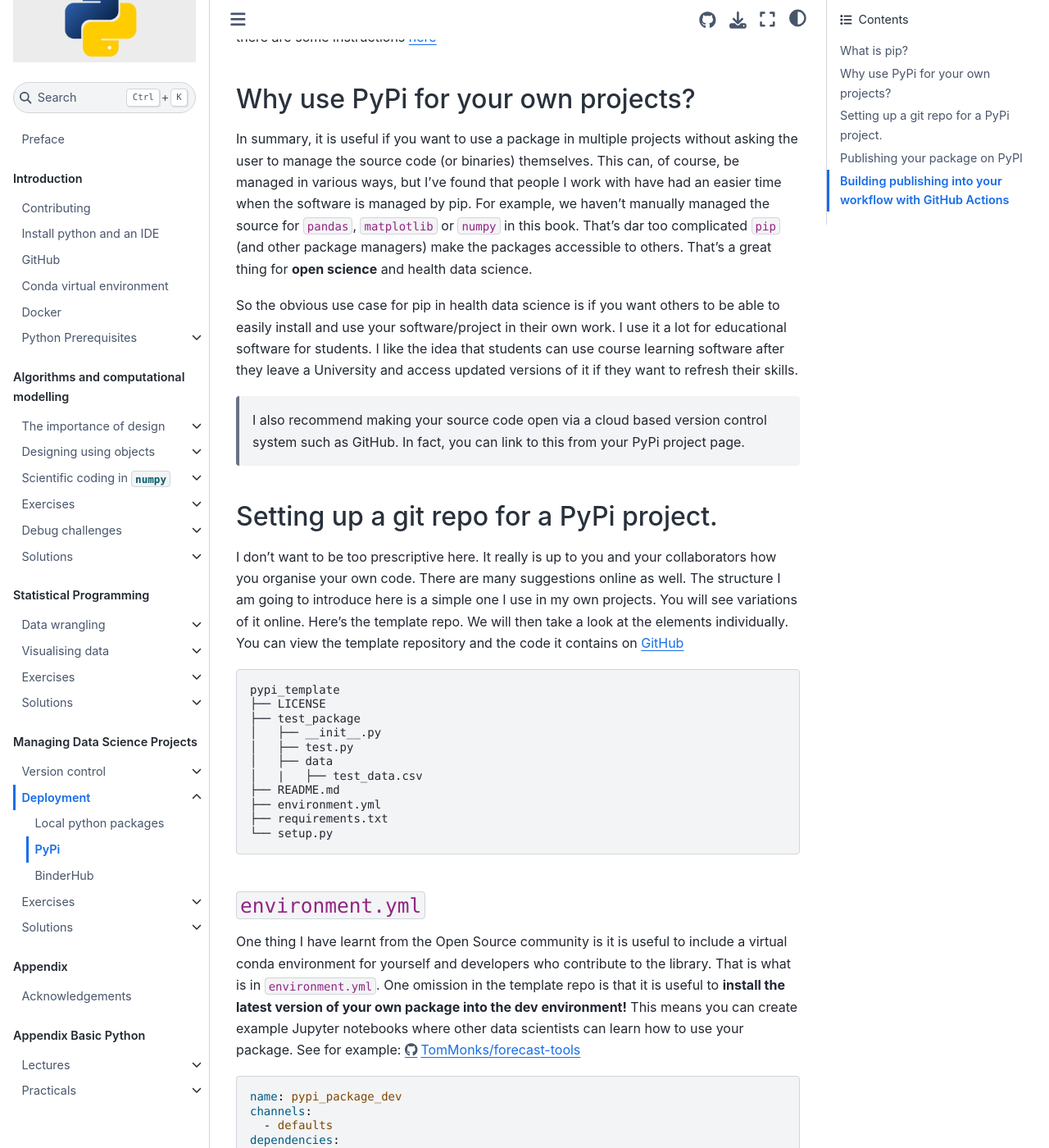
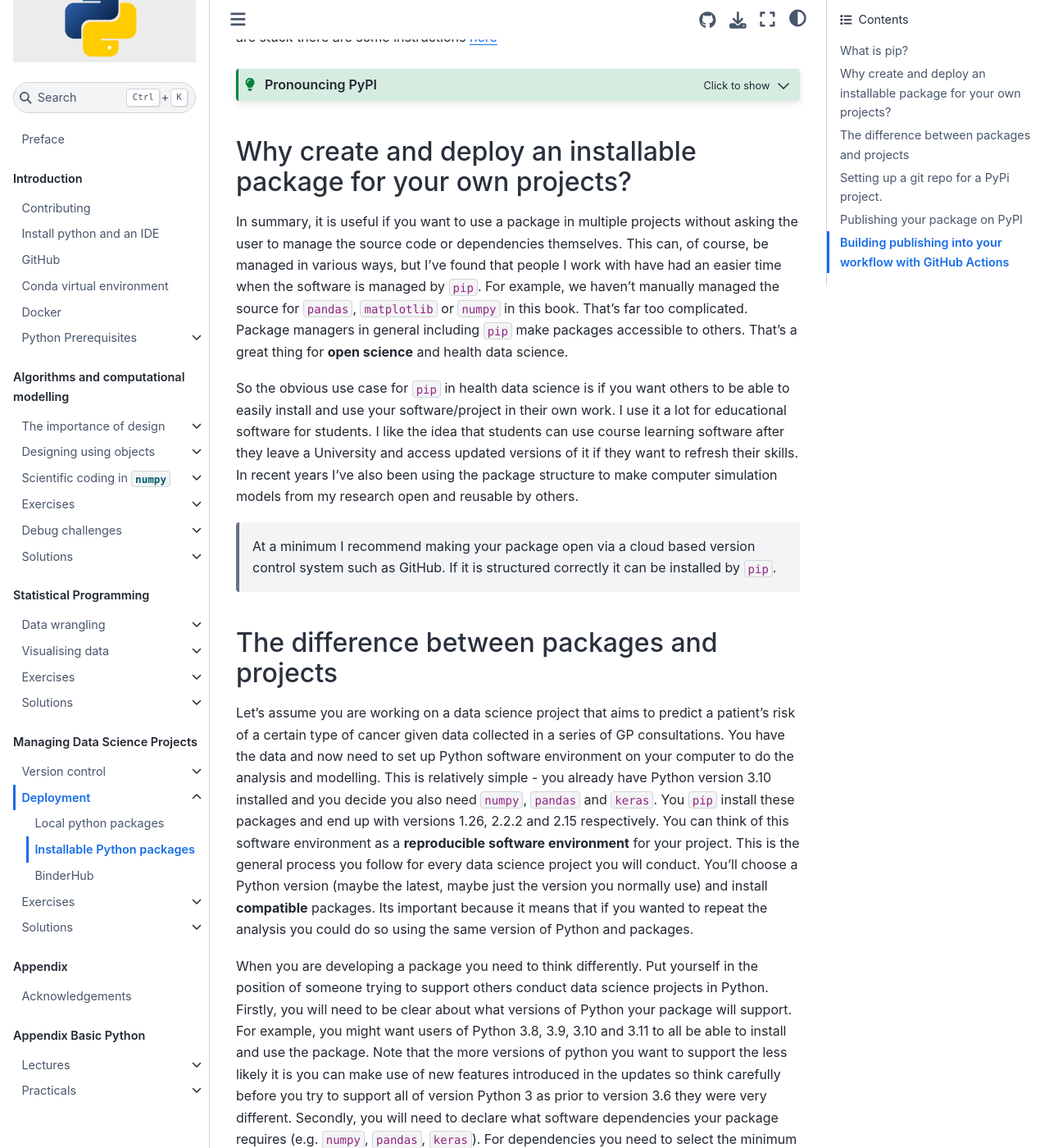
Before and after one commit to health-data-science-OR/coding-for-ml, a Jupyter Book: the page built from content/03_mgt/03_pypi/01_pypi.md, in a window 1280 px wide and 1400 px high, scrolled down 696 px. Shown: the whole window at 82% size. Built offline with Jupyter Book 1.0.4 settings and Sphinx 7.4.7 and the Sphinx Book theme 1.1.4, drawn with Linux system fonts in a browser that asks for light colours; some of the changed text lies outside the part shown.

Commit message:
feat(deploy): new intro to packages

````diff
--- a/content/03_mgt/03_pypi/01_pypi.md
+++ b/content/03_mgt/03_pypi/01_pypi.md
@@ -1,10 +1,10 @@
-# PyPi
+# Installable Python packages
 
-If you want to deploy a python package professionally, sustainably, and easily to colleagues, clients or just everyone in general then a great way to do it is using the Python Package Index (PyPi) and `pip`.  In this chapter we will learn how to setup a python package so that it is ready to be uploaded to PyPi and also how to use `setup-tools` and `twine`.
+If you want to deploy a python package professionally, sustainably, and easily to colleagues, clients or just everyone in general then a great way to do it is using a combination of GitHub, and/or the Python Package Index (PyPI) and `pip`.  In this chapter we will learn how to setup a python package so that it is ready to be installed from GitHub or PyPI and also how to use `hatch`.
 
 ## What is pip?
 
-A package management system for installing **local packages and python packages from the Python package index (PyPi - pronounced Pie Pie)**.  Example usage:
+A package management system for installing **local packages, packages from GitHub and python packages from the Python package index**.  Example usage:
 
 `$ pip install numpy`
 
@@ -12,15 +12,41 @@ or
 
 `$ pip install numpy==1.18.0`
 
-I recommend exploring what packages are available on [PiPy](https://pypi.org/).  The chances are when you get stuck in data science project there will be a package on pypi to help you.  For example, if you need to solve some really complex multi-objective optimisation problems you could pip install [DEAP](https://pypi.org/project/deap/).  Obviously you need to have an up-to-date version of `pip` before you can install anything.  If you are using an Anaconda distribution or conda environment  (for example, `hds_code` provided with this book) you should already have it. If you are stuck there are some instructions [here](https://packaging.python.org/tutorials/installing-packages/)
+I recommend exploring what packages are available on [PyPI](https://pypi.org/).  The chances are when you get stuck in data science project there will be a package on pypi to help you.  For example, if you need to solve some really complex multi-objective optimisation problems you could pip install [DEAP](https://pypi.org/project/deap/).  Obviously you need to have an up-to-date version of `pip` before you can install anything.  If you are using an Anaconda distribution or conda environment (for example, `hds_code` provided with this book) you should already have `pip` installed. If you are stuck there are some instructions [here](https://packaging.python.org/tutorials/installing-packages/)
 
-## Why use PyPi for your own projects?
+```{admonition} Pronouncing PyPI
+:class: tip, dropdown
+For a long time I prounounced PyPI as "Pie Pie", but its correct prounciation is "Pie Pea Eye". This makes more sense as "Pie Pie" should be reserved for the high performance implementation of Python in [PyPy](https://pypy.org/).
+```
 
-In summary, it is useful if you want to use a package in multiple projects without asking the user to manage the source code (or binaries) themselves. This can, of course, be managed in various ways, but I've found that people I work with have had an easier time when the software is managed by pip.  For example, we haven't manually managed the source for `pandas`, `matplotlib` or `numpy` in this book.  That's dar too complicated `pip` (and other package managers) make the packages accessible to others.  That's a great thing for **open science** and health data science.
+## Why create and deploy an installable package for your own projects?
 
-So the obvious use case for pip in health data science is if you want others to be able to easily install and use your software/project in their own work.  I use it a lot for educational software for students.  I like the idea that students can use course learning software after they leave a University and access updated versions of it if they want to refresh their skills.
+In summary, it is useful if you want to use a package in multiple projects without asking the user to manage the source code or dependencies themselves. This can, of course, be managed in various ways, but I've found that people I work with have had an easier time when the software is managed by `pip`.  For example, we haven't manually managed the source for `pandas`, `matplotlib` or `numpy` in this book.  That's far too complicated. Package managers in general including `pip`  make packages accessible to others.  That's a great thing for **open science** and health data science.
 
->  I also recommend making your source code open via a cloud based version control system such as GitHub.  In fact, you can link to this from your PyPi project page.
+So the obvious use case for `pip` in health data science is if you want others to be able to easily install and use your software/project in their own work.  I use it a lot for educational software for students.  I like the idea that students can use course learning software after they leave a University and access updated versions of it if they want to refresh their skills.  In recent years I've also been using the package structure to make computer simulation models from my research open and reusable by others.
+
+>  At a minimum I recommend making your package open via a cloud based version control system such as GitHub. If it is structured correctly it can be installed by `pip`.
+
+
+## The difference between packages and projects
+
+Let's assume you are working on a data science project that aims to predict a patient's risk of a certain type of cancer given data collected in a series of GP consultations.  You have the data and now need to set up Python software environment on your computer to do the analysis and modelling. This is relatively simple - you already have Python version 3.10 installed and you decide you also need `numpy`, `pandas` and `keras`.  You `pip` install these packages and end up with versions 1.26, 2.2.2 and 2.15 respectively.   You can think of this software environment as a **reproducible software environment** for your project. This is the general process you follow for every data science project you will conduct. You'll choose a Python version (maybe the latest, maybe just the version you normally use) and install **compatible** packages. Its important because it means that if you wanted to repeat the analysis you could do so using the same version of Python and packages.
+
+When you are developing a package you need to think differently.  Put yourself in the position of someone trying to support others conduct data science projects in Python. Firstly, you will need to be clear about what versions of Python your package will support. For example, you might want users of Python 3.8, 3.9, 3.10 and 3.11 to all be able to install and use the package. Note that the more versions of python you want to support the less likely it is you can make use of new features introduced in the updates so think carefully before you try to support all of version Python 3 as prior to version 3.6 they were very different. Secondly, you will need to declare what software dependencies your package requires (e.g. `numpy`, `pandas`, `keras`). For dependencies you need to select the minimum version that will run your code.  Over time these dependencies will release their own new versions and, for example, `numpy`  may deprecate old functions/constants that you rely on (especially on a major release e.g. `numpy>=2.0`). In these instances you could either modify your package and release your own new version or specify a maximum version of the `numpy` that is compatible (e.g. `numpy<2.0`)
+
+```{admonition} What versions of Python should I support!?
+:class: tip, dropdown
+For my own packages (as of 2024) I no longer support Python prior to version 3.8. And I plan to drop support for 3.8 in the next few years. Before you use this as a hard and fast rule make sure you talk to your potential users. For example, if they have a Python 3.7 environment and that's unlikely to change you will want to support it.
+```
+
+The difference is illustrated in the Figure below. Here **your-package v1.0.0** is your analysis package. There are three projects using your package with different (supported) version of Python and dependencies. There is also a project that is currently using Python 3.6 that is not compatible with your package.
+
+```{image} ../../imgs/package_versus_project.png
+:alt: package_vs_project
+:class: bg-primary mb-1
+:width: 800px
+:align: center
+```
 
 ## Setting up a git repo for a PyPi project.
 
@@ -28,16 +54,15 @@ I don't want to be too prescriptive here.  It really is up to you and your colla
 
 ```
 pypi_template
+├── analysis_package
+│   ├── __init__.py
+│   ├── model.py
+│   ├── data
+│   |   ├── model_data.csv
 ├── LICENSE
-├── test_package
-│   ├── __init__.py
-│   ├── test.py
-│   ├── data
-│   |   ├── test_data.csv
+├── environment.yml
 ├── README.md
-├── environment.yml
-├── requirements.txt
-└── setup.py
+└── pyproject.toml
 ```
 
 ### `environment.yml`
````
Also changed, not shown: content/03_mgt/02_packaging/01_python_packages.ipynb, content/imgs/package_versus_project.png (added), 1 other file.
